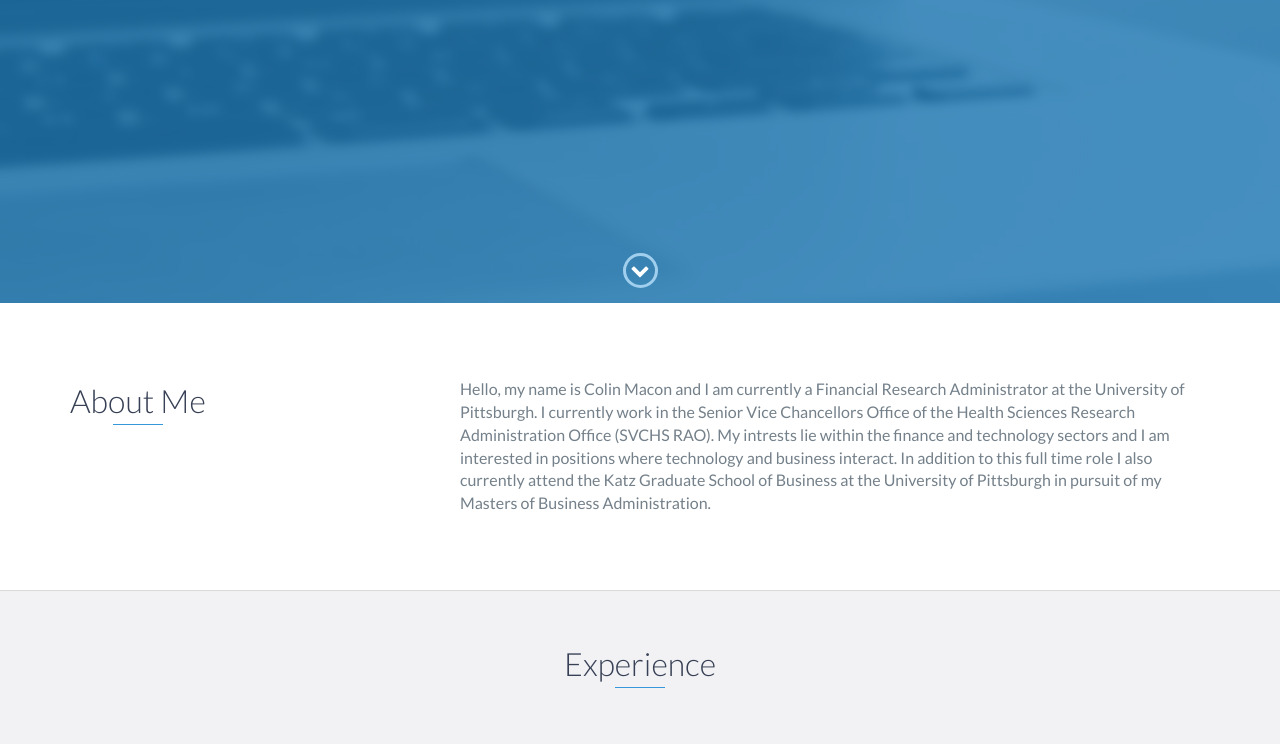
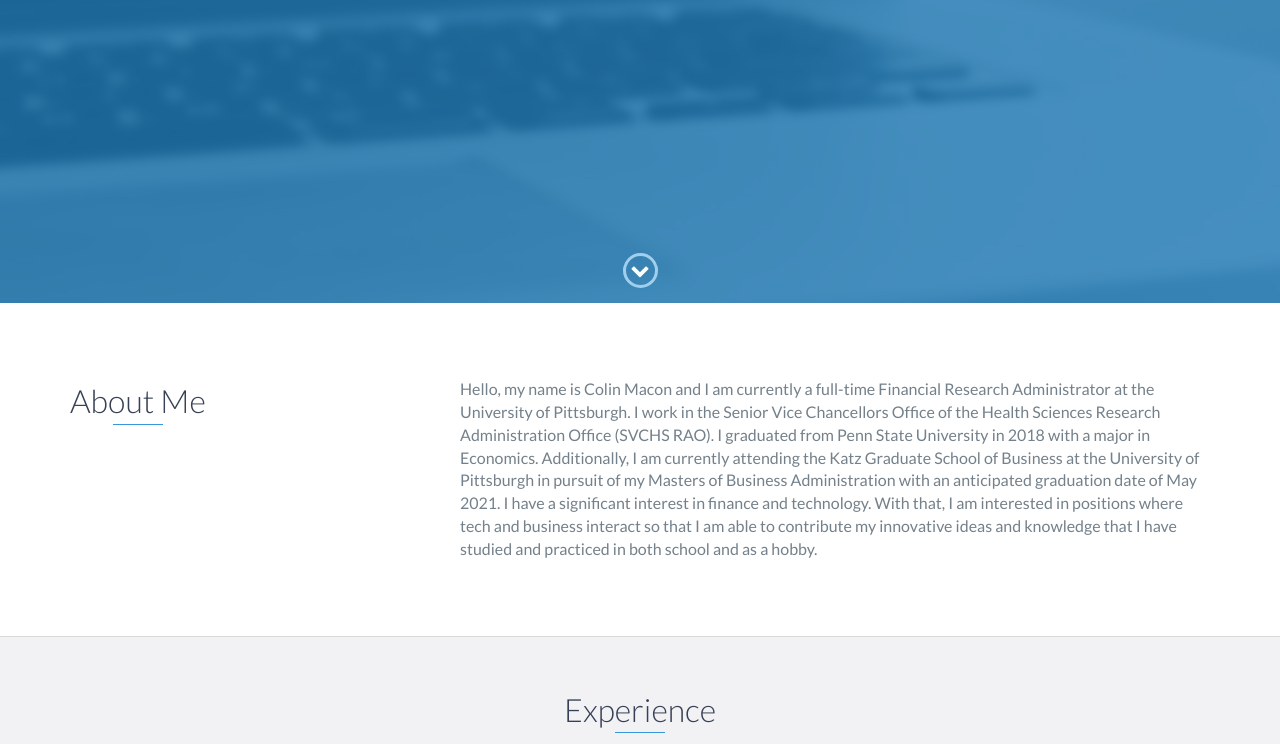
Before and after one commit to colinmacon/colinmacon.github.io, a plain HTML site: page index.html in a window 1280 px wide. Shown: the part 497-1241 px from the top of the page. Drawn offline with nearby package versions, Linux system fonts and the light colour scheme.

Commit message:
Add files via upload
About me modification

```diff
--- a/index.html
+++ b/index.html
@@ -70,10 +70,13 @@
                 </div>
                 <div class="col-md-8">
                     <p>
-                        Hello, my name is Colin Macon and I am currently a Financial Research Administrator at the University of Pittsburgh.
-                        I currently work in the Senior Vice Chancellors Office of the Health Sciences Research Administration Office (SVCHS RAO). My intrests lie within
-                        the finance and technology sectors and I am interested in positions where technology and business interact. In addition to this full time role I
-                        also currently attend the Katz Graduate School of Business at the University of Pittsburgh in pursuit of my Masters of Business Administration.
+                      Hello, my name is Colin Macon and I am currently a full-time Financial Research Administrator at the University of Pittsburgh.
+                      I work in the Senior Vice Chancellors Office of the Health Sciences Research Administration Office (SVCHS RAO).
+                      I graduated from Penn State University in 2018 with a major in Economics.  Additionally, I am currently attending the Katz Graduate School of Business at the University of Pittsburgh
+                      in pursuit of my Masters of Business Administration with an anticipated graduation date of May 2021.
+
+                      I have a significant interest in finance and technology. With that, I am interested in positions where tech and business interact so that I am able
+                      to contribute my innovative ideas and knowledge that I have studied and practiced in both school and as a hobby.
                     </p>
                 </div>
             </div>
```
